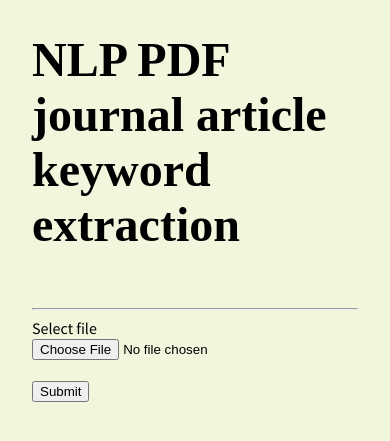
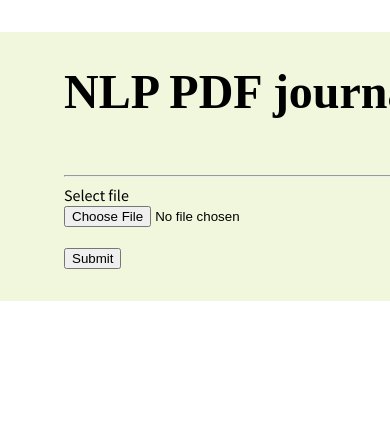
Before and after one commit to sktrinh12/nlpPDF_app, a Flask app: page / in a window 390 px wide; the page is wider, and only the part inside the window is pictured. Shown: the top 441 px of that part. Run offline with Flask 2, Linux system fonts and the light colour scheme; parts of the project's set-up code (start-up, migrations or seed data) failed here and were passed over; some libraries are stand-ins or nearby versions; some web fonts are replaced.

Commit message:
refactor: commented uncessary css code
commented css code since it was not being used, originally copied from
another flask app repo

```diff
--- a/static/css/main.css
+++ b/static/css/main.css
@@ -7,8 +7,8 @@
 body {
     font-family: 'Source Sans Pro', sans-serif;
     font-size: 100%;
-    color: #000;
-    background: #407189;
+    /* color: #000; */
+    /* background: #407189; */
     margin: 0;
 }
 
@@ -30,32 +30,13 @@ h2 {
     font-size: 2em;
 }
 
-p, li {
-    font-size: 1.4em;
-}
-
-/* links */
-
-a {
-    color: #1484bc;
-    text-decoration: none;
-}
-
-a:hover {
-    color: #407189;
-    text-decoration: underline;
-}
-
-
-/* media queries */
-
-@media (max-width: 1050px) {
-    body {
-        background: #f1f7dc;
-    }
-    #container {
-        margin: 0;
-        width: 100%;
-        padding: 2em;
-    }
-}
+/* @media (max-width: 1050px) { */
+/*     body { */
+/*         background: #f1f7dc; */
+/*     } */
+/*     #container { */
+/*         margin: 0; */
+/*         width: 100%; */
+/*         padding: 2em; */
+/*     } */
+/* } */
```
